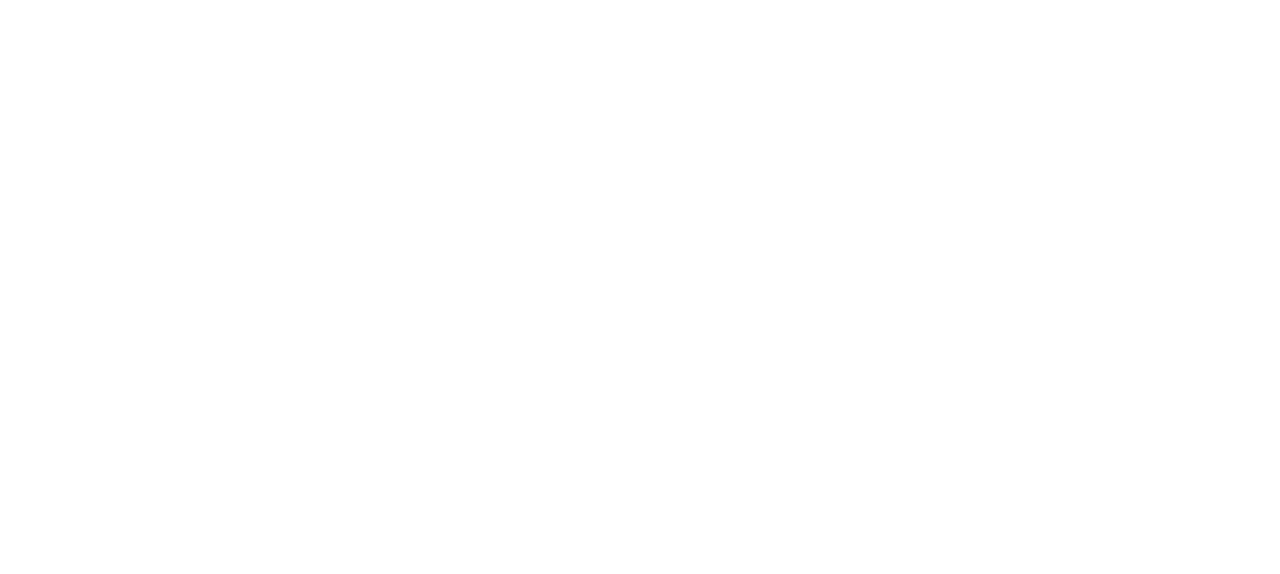
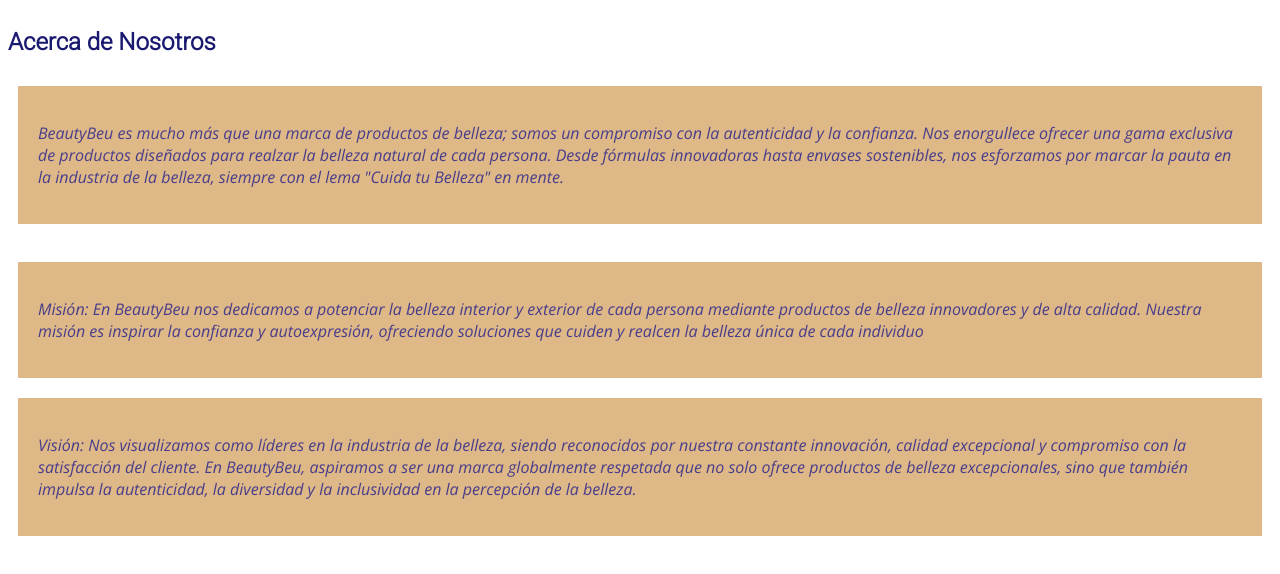
Before and after one commit to PaolaARodriguezC/beautybeu, a plain HTML site: page index.html in a window 1280 px wide. Drawn offline with nearby package versions, Linux system fonts and the light colour scheme; a web font is replaced by a local one.

Commit message:
Acerca de Nosotros

```diff
--- a/css/style.css
+++ b/css/style.css
@@ -0,0 +1,36 @@
+/*Class de subtitulo de "Acerca de Nosotros"*/
+.animacion {
+    font-family: 'Roboto', sans-serif;
+    display: flex;
+    justify-content: left;
+    color: midnightblue;
+    transition: transform 1s ease-in-out;
+}
+
+h2:hover {
+    transform: translateX(10px);
+}
+/*Class de parrafos "Acerca de Nosotros"*/
+.parrafo-contenedor {
+    margin: 0;
+    margin-right: 25%;
+    font-family: 'Open Sans', sans-serif;
+    display: flex;
+    font-size: flex;
+    justify-content: left;
+    text-align: left;
+    color: darkslateblue;
+}
+
+/* Estilos para los cuadros alrededor de los párrafos */
+.parrafo-contenedor {
+    display: inline-block;
+    margin: 10px;
+    padding: 20px;
+    background-color: burlywood;
+    transition: transform 0.3s ease-in-out;
+}
+
+.parrafo-contenedor:hover {
+    transform: scale(1.05);
+}
--- a/index.html
+++ b/index.html
@@ -5,10 +5,27 @@
     <meta http-equiv="X-UA-Compatible" content="IE=edge">
     <meta name="viewport" content="width=device-width, initial-scale=1.0">
     <link rel="stylesheet" href="css/style.css">
+    <link href="https://fonts.googleapis.com/css2?family=Hedvig+Letters+Sans&family=Open+Sans:ital,wght@1,300&family=Roboto:wght@300&display=swap" rel="stylesheet">
     <title>Document</title>
 </head>
 <body>
-
+    <div class="animacion">
+        <h2 id="titulo" class="animacion">Acerca de Nosotros</h2>
+    </div>
+    <div class="parrafo-contenedor">
+        <p>BeautyBeu es mucho más que una marca de productos de belleza; somos un compromiso con la autenticidad y la confianza. Nos enorgullece ofrecer una gama exclusiva de productos diseñados para realzar la belleza natural de cada persona. Desde fórmulas innovadoras hasta envases sostenibles, nos esforzamos por marcar la pauta en la industria de la belleza, siempre con el lema "Cuida tu Belleza" en mente.</p>
+    </div>
+    <br>
+    <br>
+    <div class="parrafo-contenedor">
+        <p>Misión:
+            En BeautyBeu nos dedicamos a potenciar la belleza interior y exterior de cada persona mediante productos de belleza innovadores y de alta calidad. Nuestra misión es inspirar la confianza y autoexpresión, ofreciendo soluciones que cuiden y realcen la belleza única de cada individuo</p>
+    </div>
+    <br>
+    <div class="parrafo-contenedor">
+        <p>Visión:
+            Nos visualizamos como líderes en la industria de la belleza, siendo reconocidos por nuestra constante innovación, calidad excepcional y compromiso con la satisfacción del cliente. En BeautyBeu, aspiramos a ser una marca globalmente respetada que no solo ofrece productos de belleza excepcionales, sino que también impulsa la autenticidad, la diversidad y la inclusividad en la percepción de la belleza.</p>
+    </div>
     <script src="js/script.js"></script>
 </body>
 </html>
--- a/js/script.js
+++ b/js/script.js
@@ -0,0 +1,24 @@
+//Efecto en el subtitulo "acerca de Nosotros"
+window.onload = function() {
+    var titulo = document.getElementById('titulo');
+    titulo.style.transition = 'transform 1s ease-in-out';
+    titulo.style.transform = 'translateX(50px)';
+};
+//efecto en los parrafos que estan en "Acerca de Nosotros"
+window.onload = function() {
+    var parrafos = document.querySelectorAll('.parrafo-container');
+
+    parrafos.forEach(function(parrafo) {
+        parrafo.style.transition = 'transform 0.3s ease-in-out';
+    });
+
+    parrafos.forEach(function(parrafo) {
+        parrafo.addEventListener('mouseover', function() {
+            parrafo.style.transform = 'scale(05.02)';
+        });
+
+        parrafo.addEventListener('mouseout', function() {
+            parrafo.style.transform = 'scale(1)';
+        });
+    });
+};
```
